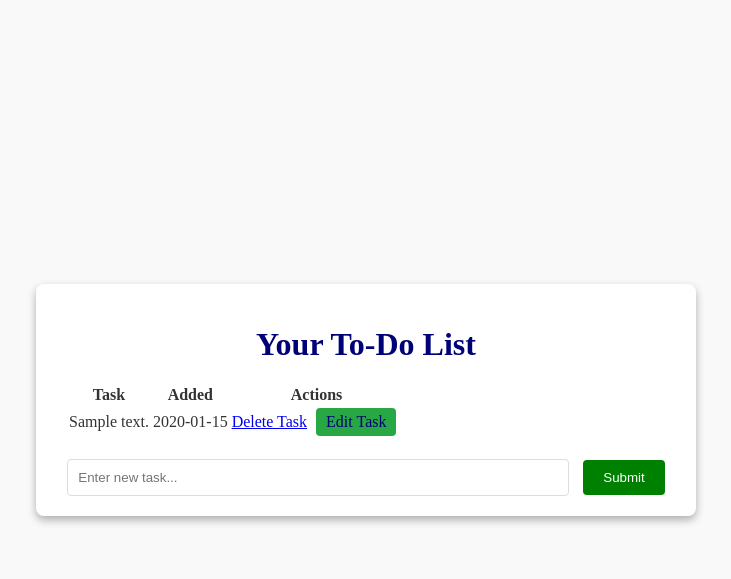
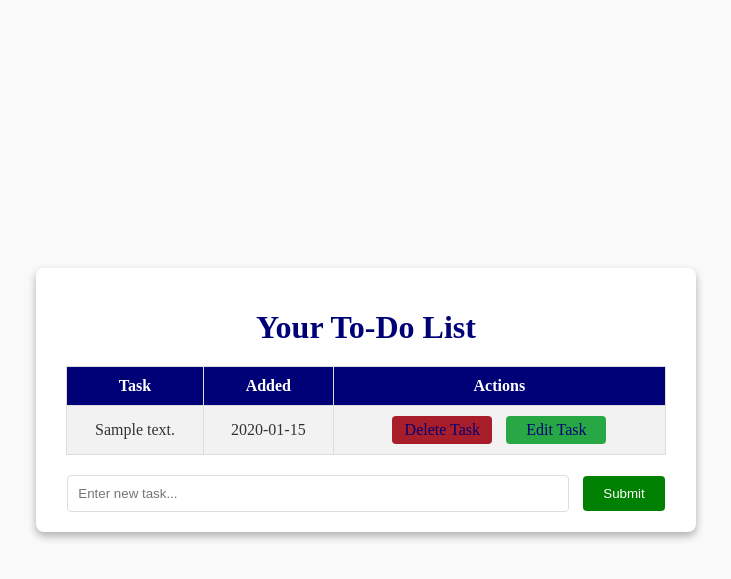
Before and after one commit to rafaromo23/To-Do-List, a Flask app: page / in a window 1280 px wide. Shown: the top 579 px of the page, without its empty margins (274-1005 px from the left). Run offline with Flask 3, Linux system fonts and the light colour scheme; tables that the repository leaves empty hold one stand-in row (values such as "Sample post").

Commit message:
Completed styling

```diff
--- a/static/styles.css
+++ b/static/styles.css
@@ -53,6 +53,10 @@ body, html {
     background-color: #f2f2f2;
 }
 
+.task-table tr:nth-child(even):hover {
+    background-color: white;
+}
+
 .task-table tr:hover {
     background-color: #f1f1f1;
 }
@@ -87,6 +91,10 @@ body, html {
 
 /* buttons */
 .btn {
+    flex: none;
+    width: 80px;
+    padding: 5px 0;
+    text-align: center;
     text-decoration: none;
     padding: 5px 10px;
     color: #007;
@@ -106,3 +114,7 @@ body, html {
 .btn-edit:hover {
     background-color: #1e7e34;
 }
+
+.btn-delete:hover {
+    background-color: #cf3a49;
+}
--- a/templates/index.html
+++ b/templates/index.html
@@ -14,7 +14,7 @@
         <h2 class="header">There are no tasks... Create one here!</h2>
 
         {% else %}
-        <table class="task_table">
+        <table class="task-table">
             <tr>
                 <th>Task</th>
                 <th>Added</th>
@@ -26,8 +26,7 @@
                 <td>{{task.content}}</td>
                 <td>{{task.created.strftime("%Y-%m-%d")}}</td>
                 <td>
-                    <a href="/delete/{{task.id}}" id="btn btn-delete">Delete Task</a>
-
+                    <a href="/delete/{{task.id}}" class="btn btn-delete">Delete Task</a>
                     <a href="/edit/{{task.id}}" class="btn btn-edit">Edit Task</a>
                 </td>
             </tr>
```
